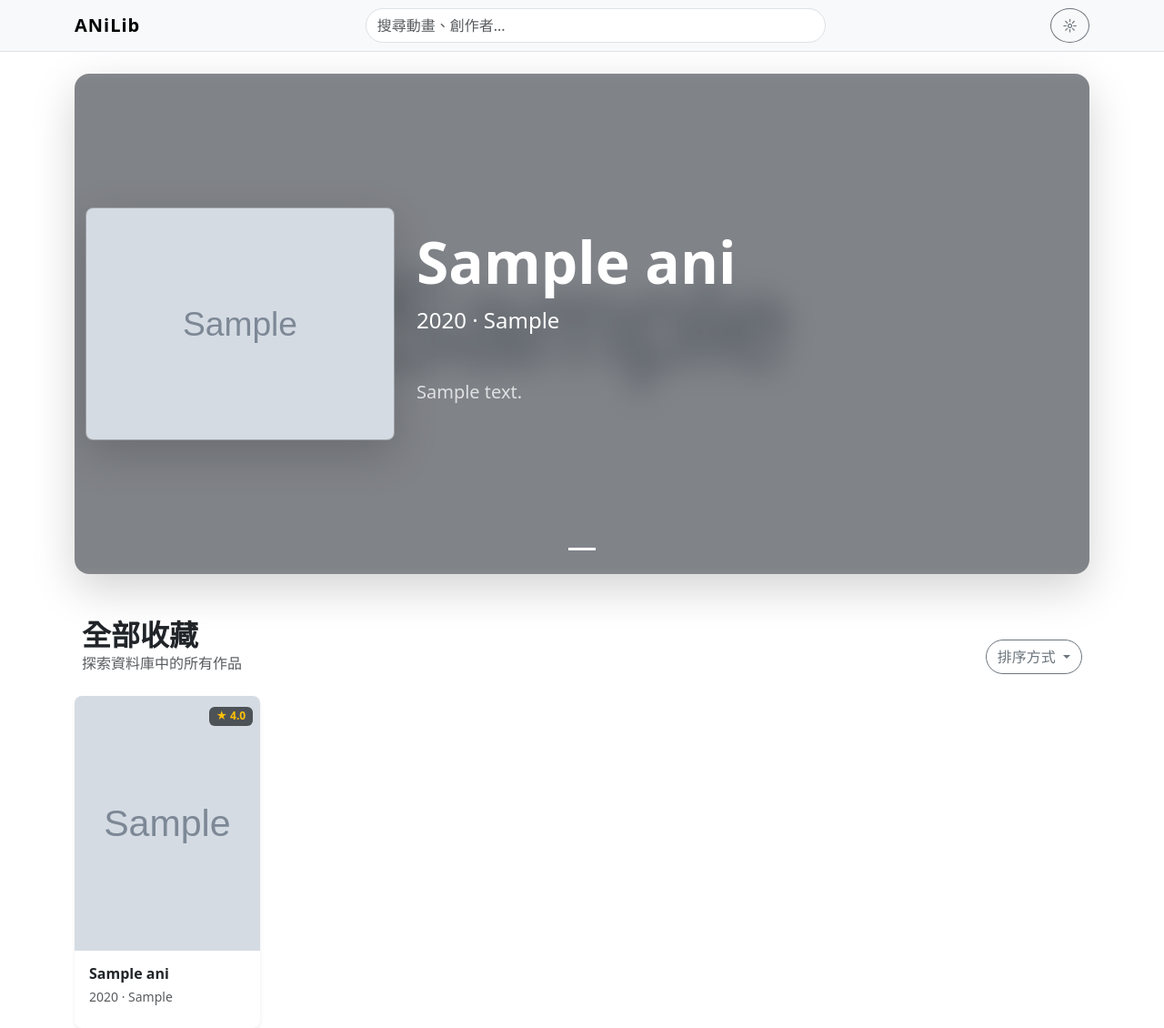
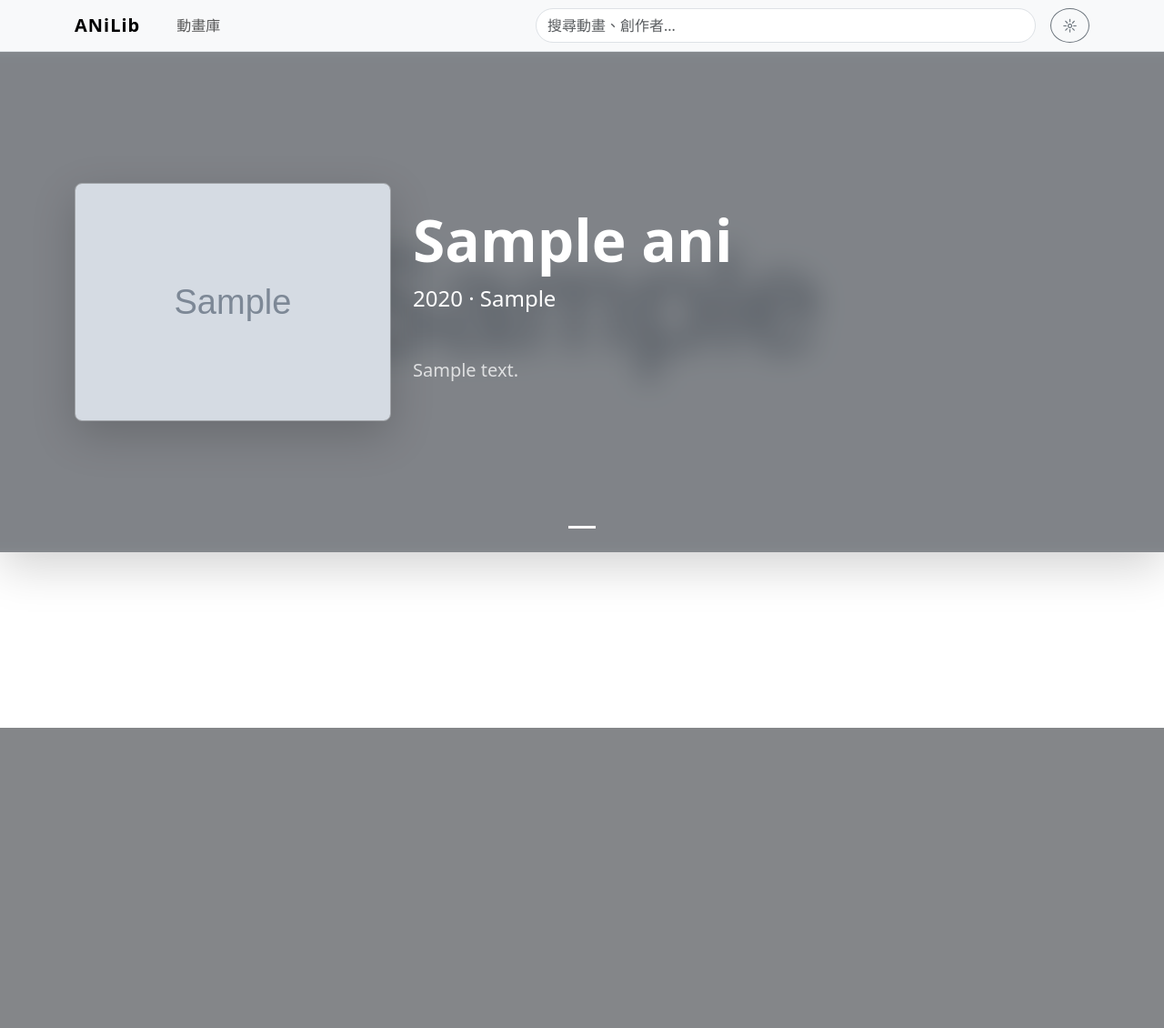
Before and after one commit to BlytheYian/ANiLib, a Django app: page / in a window 1280 px wide. Shown: the whole page at 91% size. After the commit the page ends 800 px from the top, so only its background shows below. Run offline with Django 5.2, Linux system fonts and the light colour scheme; tables that the repository leaves empty hold one stand-in row (values such as "Sample post"); grey boxes marked "Sample" are stand-in pictures.

Commit message:
備份一下

```diff
--- a/ani/templates/ani/ani_index.html
+++ b/ani/templates/ani/ani_index.html
@@ -4,7 +4,7 @@
 
 {% block content %}
 {% if recent_anis %}
-<div id="aniHeroCarousel" class="carousel slide mb-5 shadow-lg rounded-4 overflow-hidden" data-bs-ride="carousel" style="margin-top: 20px;">
+<div id="aniHeroCarousel" class="carousel slide mb-5 shadow-lg overflow-hidden" data-bs-ride="carousel" ><!--style="margin-top: 20px;"-->
     <div class="carousel-indicators">
         {% for ani in recent_anis %}
         <button type="button" data-bs-target="#aniHeroCarousel" data-bs-slide-to="{{ forloop.counter0 }}"
@@ -66,62 +66,6 @@
 </div>
 {% endif %}
 
-<div class="d-flex justify-content-between align-items-end mb-4 px-2">
-    <div>
-        <h2 class="fw-bold mb-0">全部收藏</h2>
-        <p class="text-muted mb-0">探索資料庫中的所有作品</p>
-    </div>
-    <div class="dropdown">
-        <button class="btn btn-outline-secondary dropdown-toggle rounded-pill" type="button" data-bs-toggle="dropdown">
-            排序方式
-        </button>
-        <ul class="dropdown-menu shadow border-0">
-            <li><a class="dropdown-item" href="?sort=year">按年份</a></li>
-            <li><a class="dropdown-item" href="?sort=rating">按評分</a></li>
-        </ul>
-    </div>
-</div>
-
-<div class="row row-cols-2 row-cols-sm-2 row-cols-md-3 row-cols-lg-4 row-cols-xl-5 g-4">
-    {% for ani in anis %}
-    <div class="col">
-        <a href="{% url 'ani_detail' ani.pk %}" class="text-decoration-none text-reset">
-            <div class="card h-100 border-0 shadow-sm hover-shadow transition rounded-3 overflow-hidden">
-                <div class="position-relative" style="height: 280px;">
-                    {% if ani.poster %}
-                        <img src="{{ ani.poster.url }}" class="w-100 h-100 object-fit-cover" alt="{{ ani.title }}">
-                    {% else %}
-                        <div class="bg-secondary w-100 h-100 d-flex align-items-center justify-content-center text-white-50">
-                            <i class="bi bi-image" style="font-size: 2rem;"></i>
-                        </div>
-                    {% endif %}
-                    {% if ani.imdb_stars %}
-                    <div class="position-absolute top-0 end-0 m-2">
-                        <span class="badge bg-dark bg-opacity-75 text-warning fw-bold">★ {{ ani.imdb_stars }}</span>
-                    </div>
-                    {% endif %}
-                </div>
-
-                <div class="card-body p-3">
-                    <h6 class="card-title text-truncate mb-1 fw-bold" title="{{ ani.title }}">{{ ani.title }}</h6>
-                    <p class="card-text small text-muted mb-2">{{ ani.year }} · {{ ani.rating }}</p>
-
-                    <div class="d-flex flex-wrap gap-1 mt-2">
-                        {% for tag in ani.tags.all|slice:":2" %}
-                        <span class="badge rounded-pill bg-secondary bg-opacity-10 text-secondary border-0 small" style="font-size: 0.7rem;">{{ tag.name }}</span>
-                        {% endfor %}
-                    </div>
-                </div>
-            </div>
-        </a>
-    </div>
-    {% empty %}
-    <div class="col-12 text-center py-5">
-        <i class="bi bi-inbox text-muted display-1"></i>
-        <p class="text-muted mt-3">目前沒有找到任何動畫資料......</p>
-    </div>
-    {% endfor %}
-</div>
 
 <style>
     .text-truncate-5 {
@@ -129,6 +73,18 @@
         -webkit-line-clamp: 5;
         -webkit-box-orient: vertical;
         overflow: hidden;
+    }
+
+    .carousel-indicators button {
+        width: 10px;
+        height: 10px;
+        border-radius: 5px;
+        transition: width 0.3s ease; /* 寬度變化的動畫 */
+    }
+
+    .carousel-indicators .active {
+        width: 30px; /* 選中的時候變長 */
+        background-color: #fff9f9;
     }
 
     /* 卡片懸停動畫 */
--- a/ani/templates/ani/navbar.html
+++ b/ani/templates/ani/navbar.html
@@ -6,7 +6,6 @@
     <title>{% block title %}ANiLib{% endblock %}</title>
     <link href="https://cdn.jsdelivr.net/npm/bootstrap@5.3.0/dist/css/bootstrap.min.css" rel="stylesheet">
     <style>
-        /* 簡單的自定義黑暗模式 */
         [data-bs-theme="dark"] {
             /* 這是直接改掉 Bootstrap 底層用來控制背景顏色的「變數」 */
             --bs-body-bg: #121212;
@@ -14,15 +13,23 @@
         .navbar-brand { font-weight: 800; letter-spacing: 1px; }
     </style>
 </head>
-<body data-bs-theme="light"> <nav class="navbar navbar-expand-lg border-bottom sticky-top bg-body-tertiary">
+<body data-bs-theme="light">
+     <nav class="navbar navbar-expand-lg border-bottom sticky-top bg-body-tertiary">
         <div class="container">
-            <a class="navbar-brand" href="{% url 'ani_index' %}">ANiLib</a>
+            <a class="navbar-brand fw-bold" href="{% url 'ani_index' %}">ANiLib</a>
 
             <button class="navbar-toggler" type="button" data-bs-toggle="collapse" data-bs-target="#navContent">
                 <span class="navbar-toggler-icon"></span>
             </button>
 
             <div class="collapse navbar-collapse" id="navContent">
+
+                <ul class="navbar-nav me-auto mb-2 mb-lg-0">
+                    <li class="nav-item ms-lg-3"> <a class="nav-link" href="{% url 'ani_lib' %}">動畫庫</a>
+                    </li>
+                </ul>
+            </div>
+
             <form class="d-flex mx-auto w-50" action="/search/" method="get">
                 <input class="form-control me-2 rounded-pill" type="search" name="q" placeholder="搜尋動畫、創作者..." aria-label="Search">
             </form>
@@ -31,12 +38,11 @@
                 <span id="theme-icon">☼</span>
             </button>
         </div>
-        </div>
     </nav>
 
-    <div class="container mt-4">
+    <!--<div class="container mt-4">-->
     {% block content %}{% endblock %}
-    </div>
+    <!--</div>-->
 
     <script src="https://cdn.jsdelivr.net/npm/bootstrap@5.3.0/dist/js/bootstrap.bundle.min.js"></script>
     <script>
--- a/ani/urls.py
+++ b/ani/urls.py
@@ -4,4 +4,5 @@ from . import views
 urlpatterns = [
     # 這裡可以暫時留空，或者放你原本定義的內容
     path('<int:pk>/', views.ani_detail, name='ani_detail'),
+    path('', views.ani_lib, name='ani_lib'),
 ]
--- a/ani/views.py
+++ b/ani/views.py
@@ -2,7 +2,7 @@ from django.shortcuts import render, get_object_or_404
 from .models import Ani
 
 def ani_index(request):
-    recent_anis = Ani.objects.all().order_by('-year')[:7]
+    recent_anis = Ani.objects.all().order_by('-year')[:10]
     all_anis = Ani.objects.all().order_by('-year')
     return render(request, 'ani/ani_index.html', {
         'recent_anis': recent_anis,
@@ -12,3 +12,7 @@ def ani_index(request):
 def ani_detail(request, pk):
     ani = get_object_or_404(Ani, pk=pk)
     return render(request, 'ani/ani_detail.html', {'ani': ani})
+
+def ani_lib(request):
+    all_anis = Ani.objects.all().order_by('-year')
+    return render(request, 'ani/ani_lib.html', {'anis': all_anis})
```
Also changed, not shown: ani/templates/ani/ani_lib.html (added, +68 -0 lines), readit.md (+11 -0 lines). Lines whose indentation alone changed are shown as unchanged.
